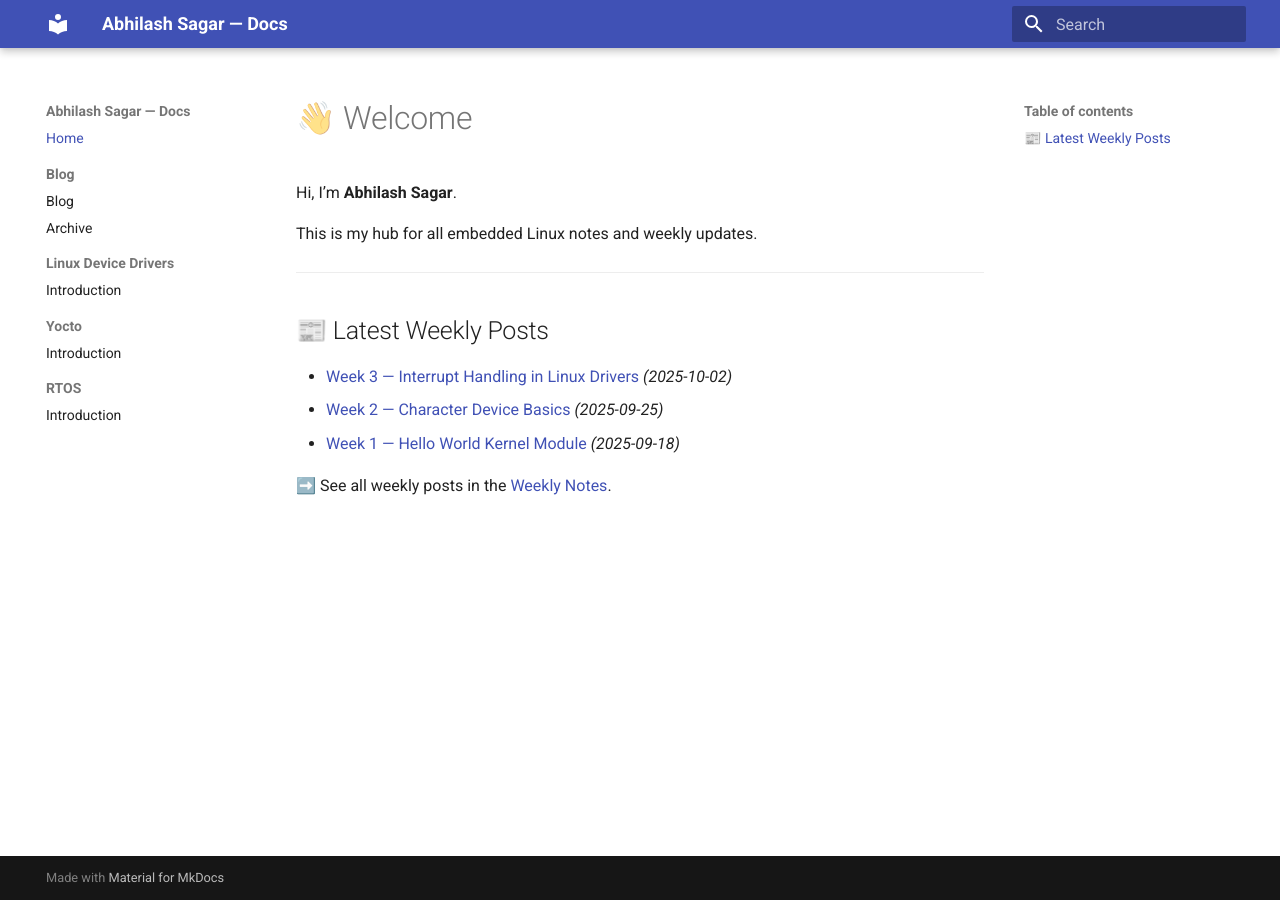
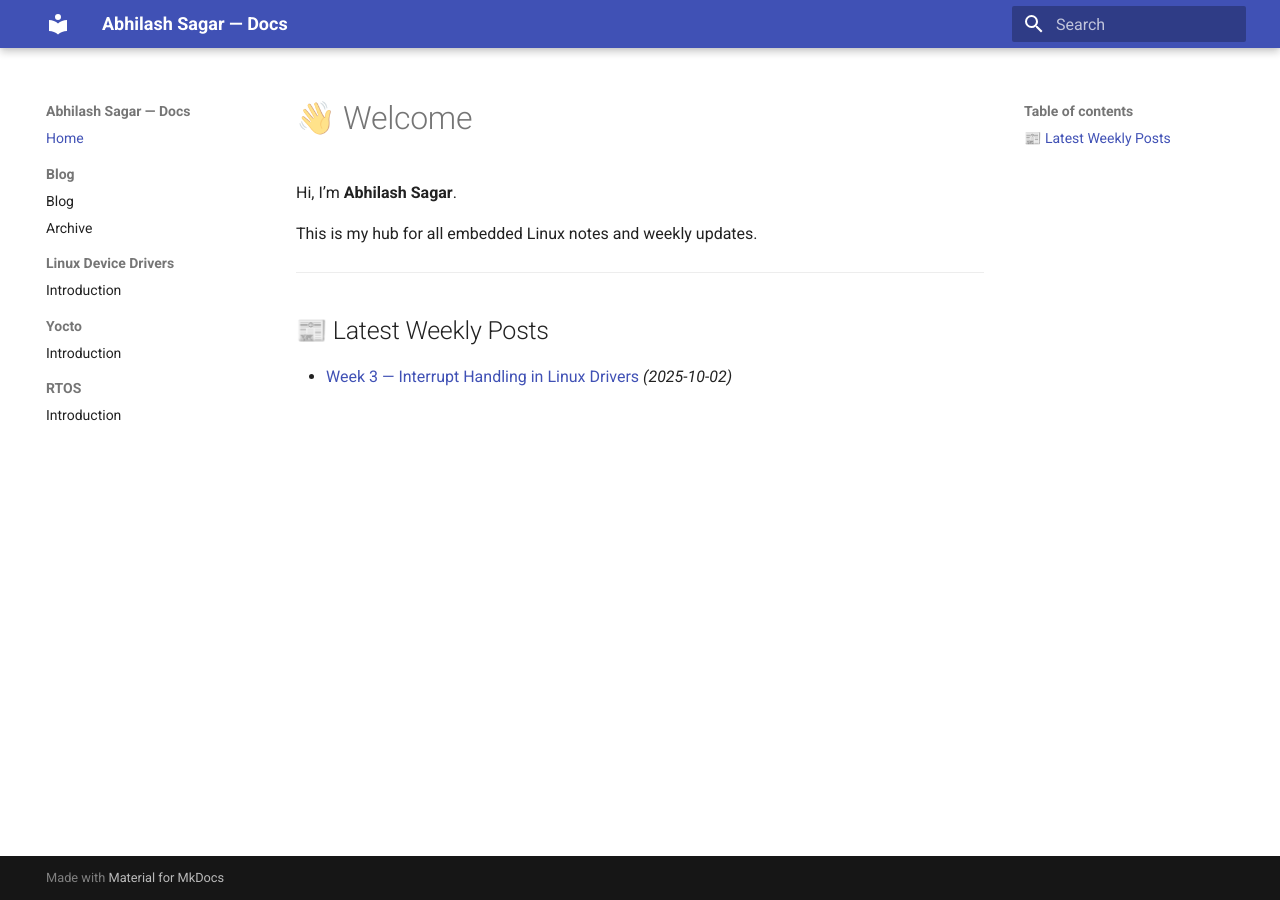
Before and after one commit to abhilashsagar/abhilashsagar.github.io, an MkDocs documentation site: the page built from docs/index.md, in a window 1280 px wide. Built offline with MkDocs 1.6.1 and Material for MkDocs 9.7.7, drawn with Linux system fonts in a browser that asks for light colours.

Commit message:
Update index.md

```diff
--- a/docs/index.md
+++ b/docs/index.md
@@ -8,8 +8,4 @@ This is my hub for all embedded Linux notes and weekly updates.
 
 ## 📰 Latest Weekly Posts
 
-- [Week 3 — Interrupt Handling in Linux Drivers](weekly/week3.md) *(2025-10-02)*
-- [Week 2 — Character Device Basics](weekly/week2.md) *(2025-09-25)*
-- [Week 1 — Hello World Kernel Module](weekly/week1.md) *(2025-09-18)*
-
-➡️ See all weekly posts in the [Weekly Notes](weekly/).
+- [Week 3 — Interrupt Handling in Linux Drivers](blog/kaagepi.md) *(2025-10-02)*
```
